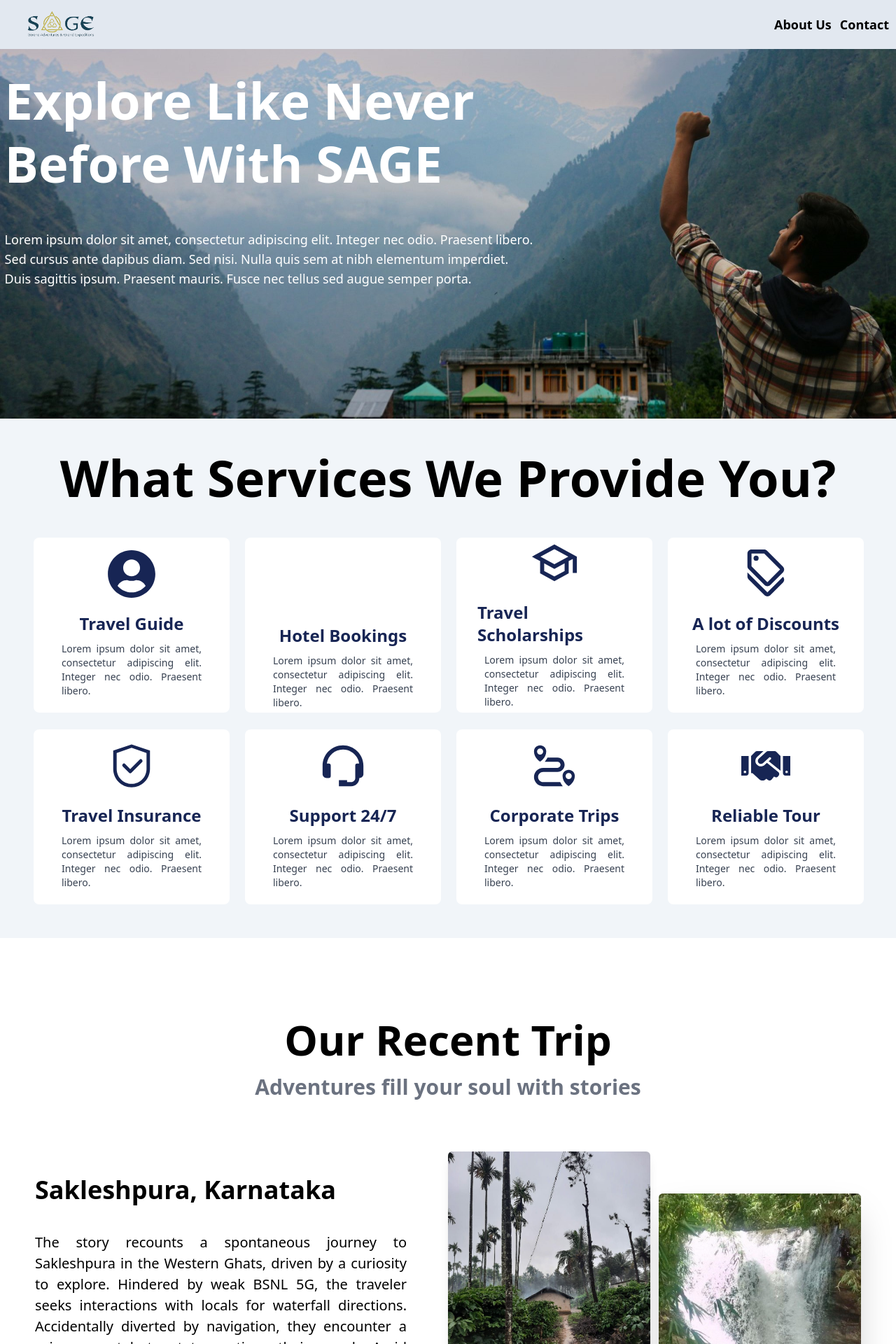
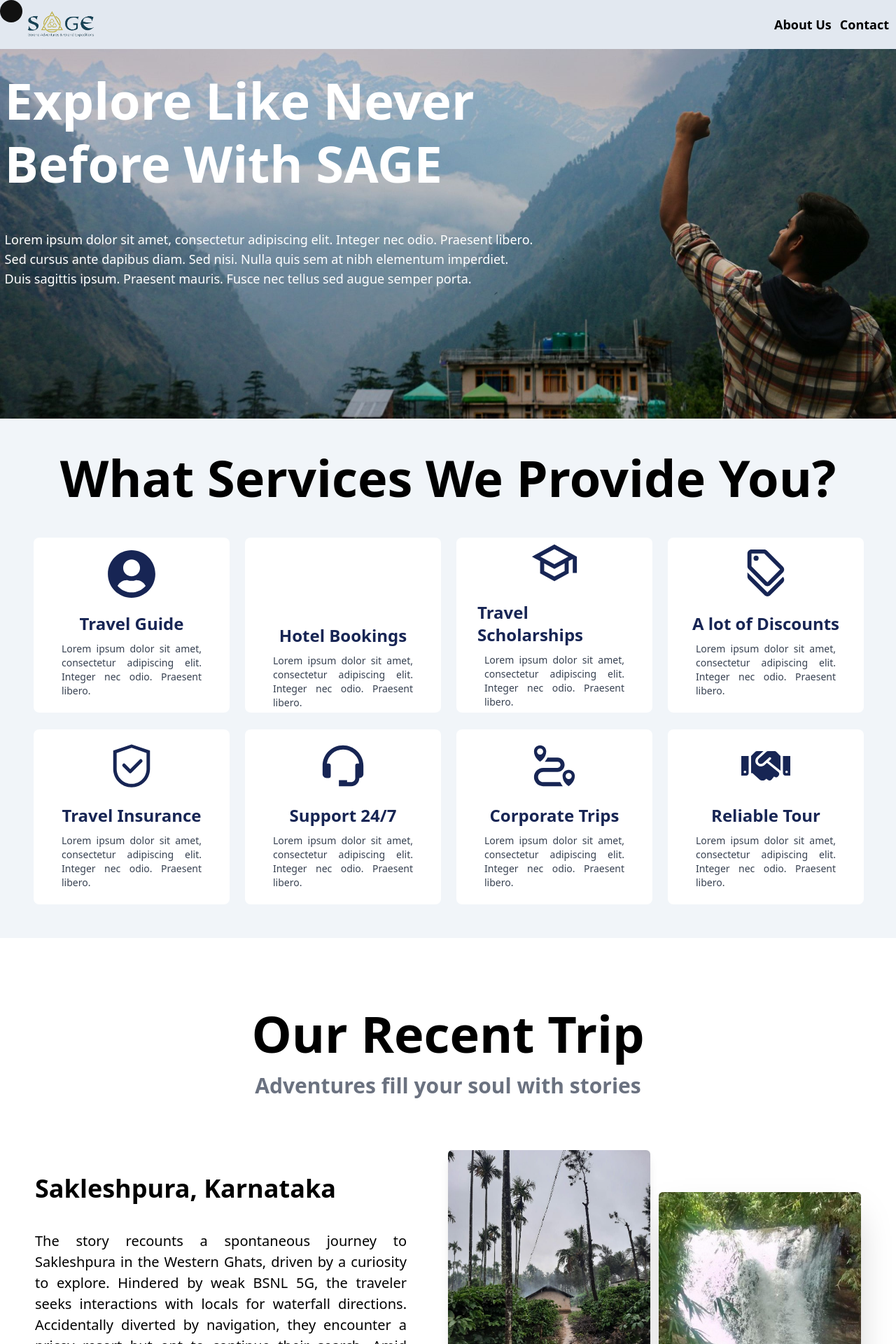
Before and after one commit to wethe-sage/landingSage, a React (Create React App) app: page / in a window 1280 px wide. Shown: the top 1920 px of the page at 70% size. Built offline with nearby package versions, Linux system fonts and the light colour scheme; some icons are missing.

Commit message:
updated RecentTrip.js

```diff
--- a/src/Components/RecentTrip.js
+++ b/src/Components/RecentTrip.js
@@ -1,8 +1,9 @@
-import React, { useState } from 'react';
+import React, { useEffect, useState } from 'react';
 import '../index.css';
 import './recentTrip.css';
 import image1 from './Asset/1691680881747.jpeg';
 import image2 from './Asset/Sakleshpur.jpg';
+import { motion } from 'framer-motion';
 
 const RecentTrip = () => {
   const [showFullText, setShowFullText] = useState(false);
@@ -10,14 +11,55 @@ const RecentTrip = () => {
   const toggleText = () => {
     setShowFullText(!showFullText);
   };
+  const [mousePosition, setMousePosition] = useState({ x: 0, y: 0 });
+  const [cursorVariant, setCursorVariant] = useState('default');
 
+  useEffect(() => {
+    const mouseMove = (e) => {
+      setMousePosition({ x: e.clientX, y: e.clientY });
+    };
+
+    window.addEventListener('mousemove', mouseMove)
+    return () => {
+      window.removeEventListener('mousemove', mouseMove)
+    }
+  },[]);
+
+  const variants = {
+    default: {
+      x: mousePosition.x,
+      y: mousePosition.y,
+    },
+    text: {
+      height:120,
+      width:120,
+      x: mousePosition.x-16,
+      y: mousePosition.y-16,
+      backgroundColor: 'black',
+      mixBlendMode: 'difference',
+    },
+  }
+
+  const textEnter = () => {
+    setCursorVariant('text');
+
+  }
+  const textLeave = () => {
+    setCursorVariant('default');
+  }
   return (
     <>
       <div className='recentTrip mt-[100px]'>
-        <h1 className='text-[45px] md:text-[60px] relative text-center font-extrabold'>Our Recent Trip</h1>
-        <p className='text-[30px] text-gray-500 relative text-center font-extrabold mb-[70px]'>
+        <h1 onMouseEnter={textEnter} onMouseLeave={textLeave} className='text-[45px] hover:text-white  md:text-5xl lg:text-7xl md:mb-4 relative text-center font-extrabold'>Our Recent Trip</h1>
+        <motion.div
+        className='cursor'
+        variants={variants}
+        animate={cursorVariant}
+        />
+        <p className='titel text-[30px] text-gray-500 relative text-center font-extrabold mb-[70px]'>
           Adventures fill your soul with stories
         </p>
+
 
         <div className='destination mb-[100px] ml-[50px] mr-[50px] flex items-center justify-between '>
           <div className='destiText w-[45%] text-start text-[20px] '>
```
